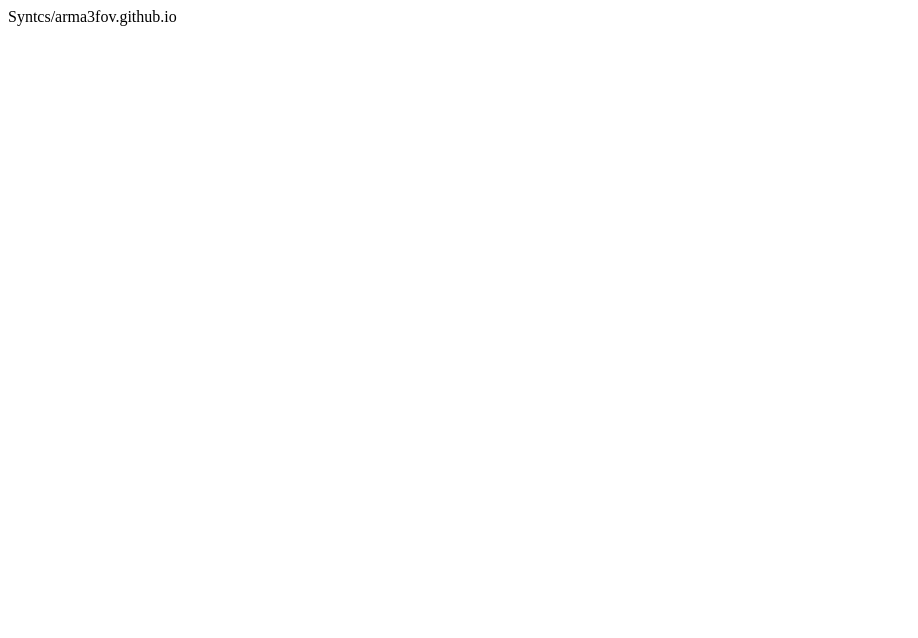
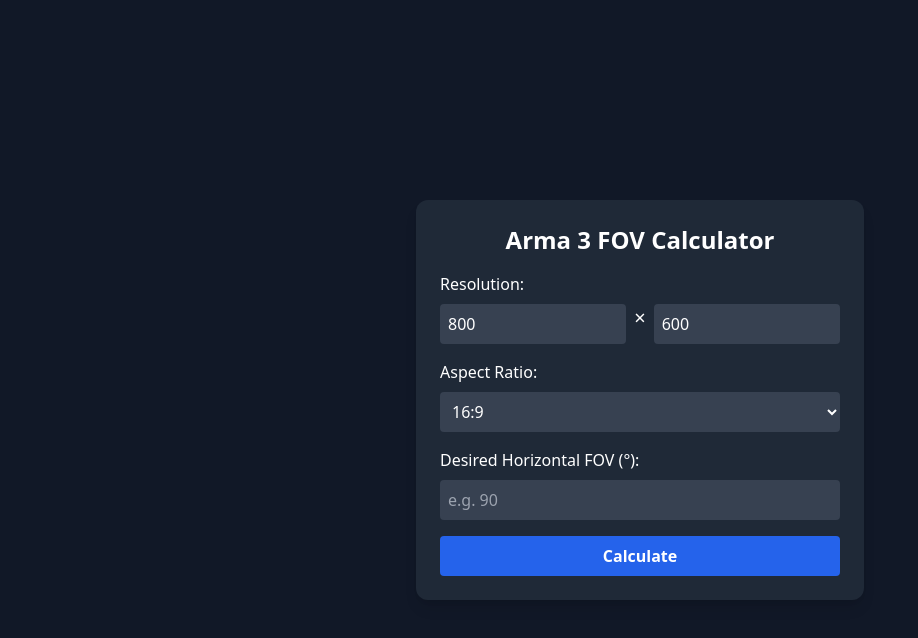
Before and after one commit to Syntcs/a3fov, a plain HTML site: page index.html in a window 1280 px wide. Shown: the whole page, without its empty margins (0-918 px from the left). Drawn offline with nearby package versions, Linux system fonts and the light colour scheme.

Commit message:
Update index.html

```diff
--- a/index.html
+++ b/index.html
@@ -1 +1,84 @@
-Syntcs/arma3fov.github.io
+<!DOCTYPE html>
+<html lang="en">
+<head>
+    <meta charset="UTF-8">
+    <meta name="viewport" content="width=device-width, initial-scale=1.0">
+    <title>Arma 3 FOV Calculator</title>
+    <script src="https://cdn.tailwindcss.com"></script>
+</head>
+<body class="bg-gray-900 text-white flex justify-center items-center min-h-screen">
+    <div class="bg-gray-800 p-6 rounded-xl shadow-lg w-full max-w-md">
+        <h1 class="text-2xl font-bold text-center mb-4">Arma 3 FOV Calculator</h1>
+
+        <label class="block mb-2">Resolution:</label>
+        <div class="flex space-x-2 mb-4">
+            <input type="number" id="width" class="w-1/2 p-2 rounded bg-gray-700 text-white">
+            <span class="text-xl">×</span>
+            <input type="number" id="height" class="w-1/2 p-2 rounded bg-gray-700 text-white">
+        </div>
+
+        <label class="block mb-2">Aspect Ratio:</label>
+        <select id="aspectRatio" class="w-full p-2 rounded bg-gray-700 text-white mb-4">
+            <option value="16/9">16:9</option>
+            <option value="4/3">4:3</option>
+            <option value="21/9">21:9</option>
+        </select>
+
+        <label class="block mb-2">Desired Horizontal FOV (°):</label>
+        <input type="number" id="horFov" placeholder="e.g. 90" class="w-full p-2 rounded bg-gray-700 text-white mb-4">
+
+        <button onclick="calculateFOV()" class="w-full bg-blue-600 hover:bg-blue-500 p-2 rounded text-white font-bold">
+            Calculate
+        </button>
+
+        <div id="results" class="mt-4 hidden">
+            <h2 class="text-xl font-semibold">Results:</h2>
+            <p><strong>fovTop:</strong> <span id="fovTop"></span></p>
+            <p><strong>fovLeft:</strong> <span id="fovLeft"></span></p>
+            <button onclick="copyToClipboard()" class="w-full bg-green-600 hover:bg-green-500 p-2 rounded text-white font-bold mt-2">
+                Copy to Clipboard
+            </button>
+        </div>
+    </div>
+
+    <script>
+        // Automatically detect screen resolution
+        window.onload = function() {
+            document.getElementById("width").value = window.screen.width;
+            document.getElementById("height").value = window.screen.height;
+        };
+
+        function calculateFOV() {
+            let width = parseInt(document.getElementById("width").value);
+            let height = parseInt(document.getElementById("height").value);
+            let aspectRatio = eval(document.getElementById("aspectRatio").value); // Convert "16/9" to 1.777...
+            let horFov = parseFloat(document.getElementById("horFov").value);
+
+            if (!width || !height || !horFov) {
+                alert("Please enter valid values.");
+                return;
+            }
+
+            let horFovRad = (horFov / 2) * (Math.PI / 180);
+            let fovLeft = 2 * Math.tan(horFovRad);
+            let fovTop = fovLeft / aspectRatio;
+
+            document.getElementById("fovLeft").innerText = fovLeft.toFixed(2);
+            document.getElementById("fovTop").innerText = fovTop.toFixed(2);
+            document.getElementById("results").classList.remove("hidden");
+        }
+
+        function copyToClipboard() {
+            let fovTop = document.getElementById("fovTop").innerText;
+            let fovLeft = document.getElementById("fovLeft").innerText;
+            let textToCopy = `fovTop=${fovTop};\nfovLeft=${fovLeft};`;
+
+            navigator.clipboard.writeText(textToCopy).then(function() {
+                alert("Copied to clipboard!");
+            }, function() {
+                alert("Failed to copy to clipboard.");
+            });
+        }
+    </script>
+</body>
+</html>
```
